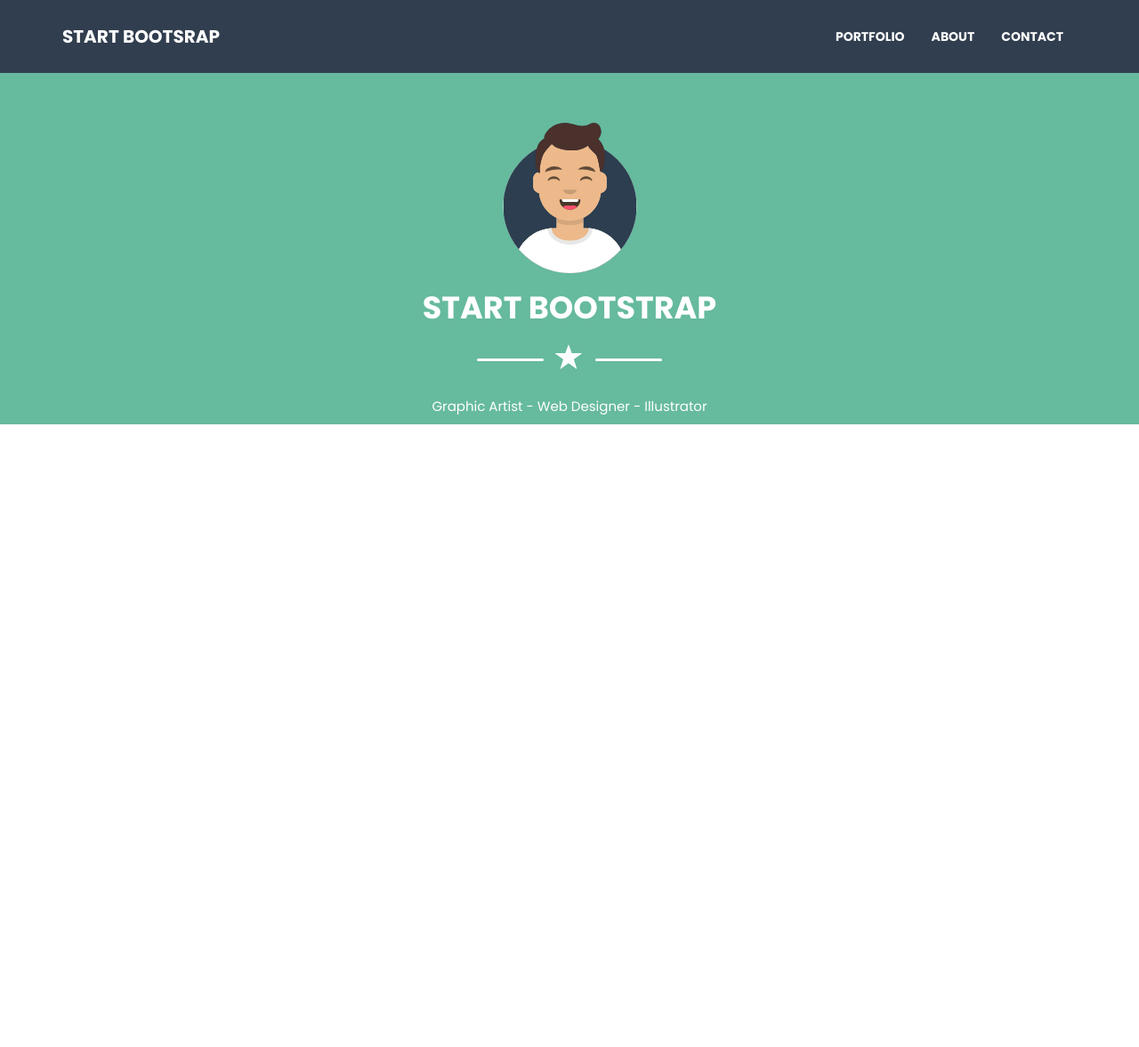
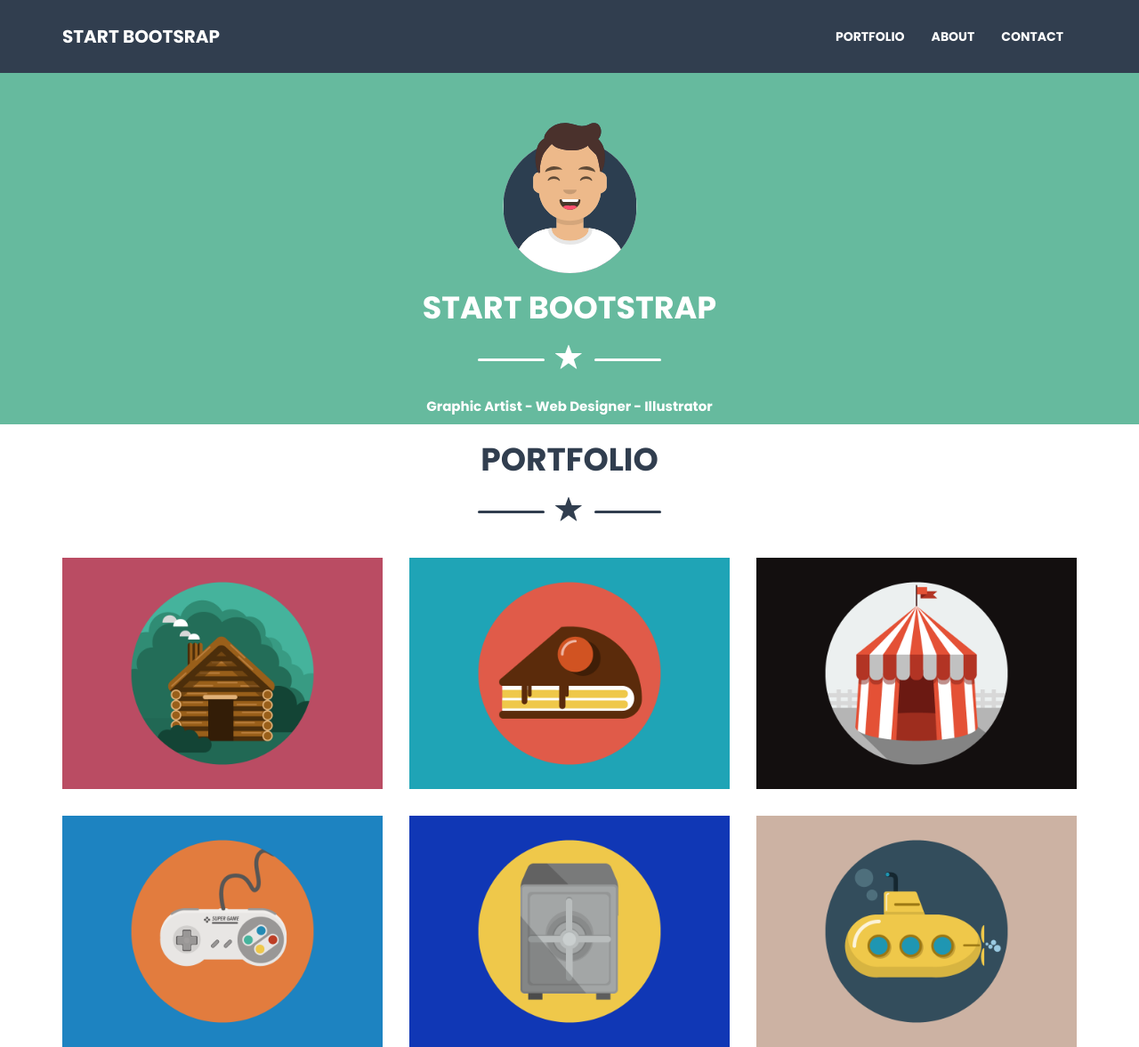
Before and after one commit to marco-tuzza/html-css-bootstrap-freelancer, a plain HTML site: page index.html in a window 1280 px wide. Shown: the whole page at 89% size. Before the commit the page ends 800 px from the top, so only its background shows below. Drawn offline with nearby package versions, Linux system fonts and the light colour scheme.

Commit message:
Portfolio completato

```diff
--- a/index.html
+++ b/index.html
@@ -44,6 +44,7 @@
             </nav>
         </header>
         <main>
+            <div class="section-start">
                 <div class="container">
                     <div class="row immagine">
                         <div class="col-lg-2 col-md-4 col-sm-6 col-xs-8 col-lg-offset-5 col-md-offset-4 col-sm-offset-3 col-xs-offset-2">
@@ -54,16 +55,39 @@
                         <h2 class="start-main">Start Bootstrap</h2>
                     </div>
                     <div class="star col-lg-12 text-center">
-                    <div class="">
-                        <div class="line"></div>
-                        <span class="glyphicon glyphicon-star"aria-hidden="true"></span>
-                        <div class="line"></div>
+                        <div class="separation-white">
+                            <div class="line-white"></div>
+                            <span class="glyphicon glyphicon-star star-white"aria-hidden="true"></span>
+                            <div class="line-white"></div>
                         </div>
                     </div>
                     <div class="row col-lg-10 col-lg-offset-1 final text-center">
                         <p> Graphic Artist - Web Designer - Illustrator</p>
                     </div>
                 </div>
+            </div>
+            <div class="section-images">
+                <div class="container">
+                    <div class="section-title">
+                        <h3 class="h1 text-center text-uppercase">Portfolio</p>
+                    </div>
+                    <div class="separation-blue text-center">
+                        <div class="line-blue"></div>
+                        <span class="glyphicon glyphicon-star star-blue"aria-hidden="true"></span>
+                        <div class="line-blue"></div>
+                    </div>
+                    <div class="group-images">
+                        <div class="row">
+                            <img class="col-xs-12 col-sm-6 col-lg-4" src="img/cabin.png" alt="">
+                            <img class="col-xs-12 col-sm-6 col-lg-4" src="img/cake.png" alt="">
+                            <img class="col-xs-12 col-sm-6 col-lg-4" src="img/circus.png" alt="">
+                            <img class="col-xs-12 col-sm-6 col-lg-4" src="img/game.png" alt="">
+                            <img class="col-xs-12 col-sm-6 col-lg-4" src="img/safe.png" alt="">
+                            <img class="col-xs-12 col-sm-6 col-lg-4" src="img/submarine.png" alt="">
+                        </div>
+                    </div>
+                </div>
+            </div>
         </main>
     </body>
 </html>
--- a/style.css
+++ b/style.css
@@ -25,7 +25,7 @@
     font-weight: bold;
 }
 
-main {
+.section-start {
     background-color:#66ba9e;
     height: 100%;
 }
@@ -48,13 +48,13 @@ main {
     margin-bottom: 20px;
 }
 
-.glyphicon {
+.star-white {
     color: white;
     font-size: 30px;
     padding: 10px 10px;
 }
 
-.line {
+.line-white {
     display: inline-block;
     background-color: white;
     width: 75px;
@@ -68,3 +68,28 @@ p {
     color: white;
     font-size: 15px;
 }
+
+h3, .text-center {
+    color: #313e4f;
+    font-weight: bold;
+}
+
+.star-blue {
+    color: #313e4f;
+    font-size: 30px;
+    padding: 10px 10px;
+}
+
+.line-blue {
+    display: inline-block;
+    background-color: #313e4f;
+    width: 75px;
+    height: 3px;
+    border-radius: 15px;
+    padding-top: 0px;
+    margin-bottom: 10px;
+}
+
+.group-images img {
+    margin-top: 30px;
+}
```
Also changed, not shown: img/cabin.png (added), img/cake.png (added), img/circus.png (added), img/game.png (added), img/safe.png (added), img/submarine.png (added). Lines whose indentation alone changed are shown as unchanged.
